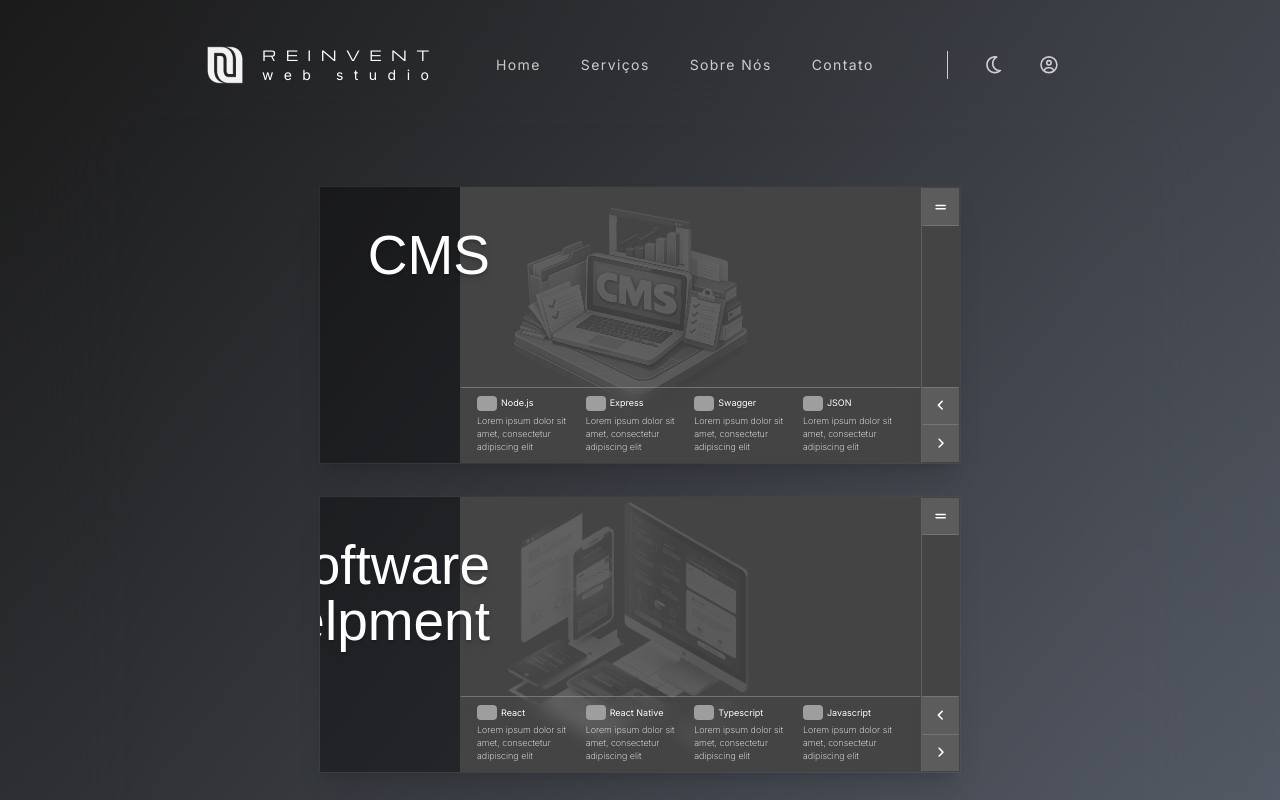
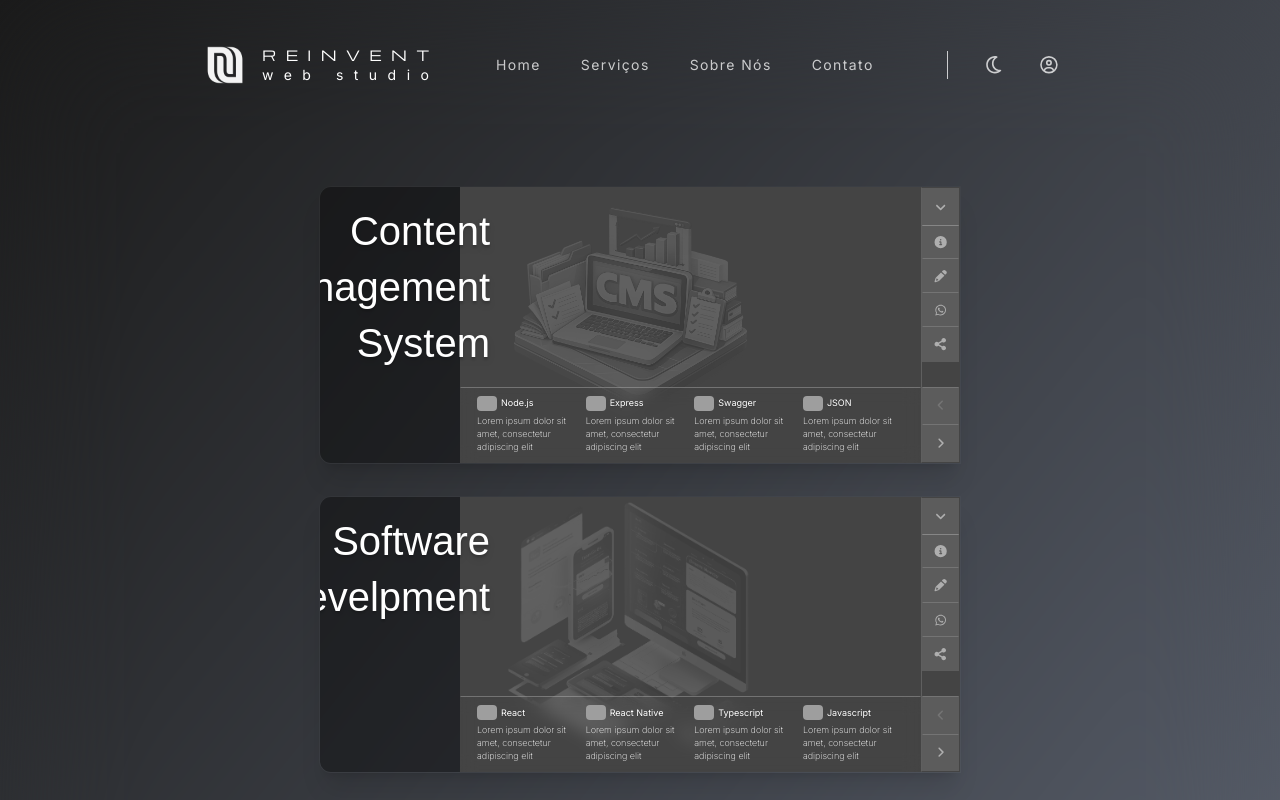
Before and after one commit to reinvent-ws/reinvent, a Next.js app: page / in a window 1280 px wide. Shown: the top 800 px of the page. Built offline with nearby package versions, Linux system fonts and the light colour scheme; grey boxes are pictures that could not be loaded; a web font is replaced by a local one.

Commit message:
Adding a new component to the menu modal, removing two parameters.

```diff
--- /dev/null
+++ b/app/components/mini-menu.tsx
@@ -0,0 +1,17 @@
+import { faWhatsapp } from "@fortawesome/free-brands-svg-icons"
+import { faCircleInfo, faPencil, faShareNodes } from "@fortawesome/free-solid-svg-icons"
+import { FontAwesomeIcon } from "@fortawesome/react-fontawesome"
+
+export const MiniMenu = (()=>{
+
+    const styleIconsAside = 'w-[37.5px] h-[37.5px] flex border border-transparent flex items-center justify-center bg-[#ffffff20] cursor-pointer hover:text-white duration-300 ease-in-out'
+
+    return (
+        <div className='absolute top-[100%] -left-[1px] h-fit flex flex-col items-center'>
+            <FontAwesomeIcon icon={faCircleInfo} size='sm' className={`${styleIconsAside} border-b-[#ffffff25] p-[10px]`}/>
+            <FontAwesomeIcon icon={faPencil} size='sm' className={`${styleIconsAside} border-b-[#ffffff25] p-[10px]`}/>
+            <FontAwesomeIcon icon={faWhatsapp} size='sm' className={`${styleIconsAside} border-b-[#ffffff25] p-[10px]`}/>
+            <FontAwesomeIcon icon={faShareNodes} size='sm' className={`${styleIconsAside} p-[10px]`}/>
+        </div>
+    )
+})
--- a/app/components/sector-card.tsx
+++ b/app/components/sector-card.tsx
@@ -5,15 +5,21 @@ import { Wire_One } from 'next/font/google'
 const fontStyle = Wire_One( {weight: '400', subsets: ['latin']} )
 
 import { FontAwesomeIcon } from '@fortawesome/react-fontawesome'
-import { faAngleLeft, faAngleRight, faBars, faGrip, faGripLines } from '@fortawesome/free-solid-svg-icons'
+import { faAngleDown, faAngleLeft, faAngleRight, faAngleUp } from '@fortawesome/free-solid-svg-icons'
+import { useState } from 'react'
+import { MiniMenu } from './mini-menu'
 
 
-export const SectorCard = (({role, job_img, gradFrom, gradTo, domains}: PropSectorCard) => {
+export const SectorCard = (({role, job_img, domains, open_menu}: PropSectorCard) => {
+
+    const [openMiniMenu, setOpenMiniMenu] = useState<boolean>(open_menu)
+
+    const styleIconsAside = 'w-[37.5px] h-[37.5px] flex border border-transparent flex items-center justify-center bg-[#ffffff20] cursor-pointer hover:text-white duration-300 ease-in-out'
 
     return (
-        <section className='flex w-fit h-[277.5px] border-[1px] border-white/2.5 overflow-hidden shadow-xl'>
+        <section className='flex w-fit h-[277.5px] border-[1px] border-white/2.5 overflow-hidden shadow-xl rounded-tl-xl rounded-bl-xl'>
             <div className="relative w-[140px] bg-[#00000060]">
-                <p className={`${fontStyle.className} absolute -right-[30px] top-10 text-right text-[55px] text-[#ffffff] text-shadow-lg leading-14 font-black`}>{role}</p>
+                <p className={`${fontStyle.className} absolute -right-[30px] top-4 text-right text-[40px] text-[#ffffff] text-shadow-lg leading-14 font-black`}>{role}</p>
             </div>
             <div className={`flex w-[500px] bg-[#444]`}>
                 <div className="relative p-4 flex-1">
@@ -33,7 +39,7 @@ export const SectorCard = (({role, job_img, gradFrom, gradTo, domains}: PropSect
                                         alt=''
                                         width={20}
                                         height={20}
-                                        className='rounded'
+                                        className='rounded hover:grayscale-none ease-in transition-[0.2s]'
                                     />
                                     <p className='text-shadow-sm'>{domain.domain}</p>
                                 </div>
@@ -42,15 +48,23 @@ export const SectorCard = (({role, job_img, gradFrom, gradTo, domains}: PropSect
                         ))}
                     </div>
                 </div>
-                <div className='border border-transparent border-l-[#ffffff25] flex flex-col justify-between'>
-                    <div className='w-[37.5px] h-[37.5px] flex border border-transparent border-b-[#ffffff25] flex items-center justify-center bg-[#ffffff20]'>
-                        <FontAwesomeIcon icon={faGripLines} size='sm'/>
+                <div className='border border-transparent border-l-[#ffffff25] flex flex-col justify-between text-white/50'>
+                    <div
+                        className={`relative ${styleIconsAside} border-b-[#ffffff25] cursor-pointer`}
+                        onClick={() => setOpenMiniMenu(!openMiniMenu)}
+                    >
+                        {openMiniMenu ?
+                        <FontAwesomeIcon icon={faAngleDown} size='sm'/>
+                        :
+                        <FontAwesomeIcon icon={faAngleUp} size='sm'/>
+                        }
+                        <MiniMenu />
                     </div>
                     <div>
-                        <div className='w-[37.5px] h-[37.5px] flex border border-transparent border-t-[#ffffff25] flex items-center justify-center bg-[#ffffff20]'>
+                        <div className={`${styleIconsAside} border-t-[#ffffff25] text-white/15`}>
                             <FontAwesomeIcon icon={faAngleLeft} size='sm'/>
                         </div>
-                        <div className='w-[37.5px] h-[37.5px] flex border border-transparent border-t-[#ffffff25] flex items-center justify-center bg-[#ffffff20]'>
+                        <div className={`${styleIconsAside} border-t-[#ffffff25]`}>
                             <FontAwesomeIcon icon={faAngleRight} size='sm'/>
                         </div>
                     </div>
--- a/app/lists/all-lists.tsx
+++ b/app/lists/all-lists.tsx
@@ -91,31 +91,27 @@ export const domain3: PropDomains[] = [
 
 export const sectorsCard = [
   {
-    role:'CMS',
+    role:'Content Management System',
     job_img: job,
     domain: domain0,
-    gradFrom:'#e4a346',
-    gradTo:'#2d6f73'
+    open_menu: true
   },
   {
     role:'Software Develpment',
     job_img: job1,
     domain: domain1,
-    gradFrom:'#3f5a87',
-    gradTo:'#ac445d'
+    open_menu: true
   },
   {
     role:'Web Design',
     job_img: 'https://cdn3d.iconscout.com/3d/premium/thumb/designer-grafico-3d-icon-png-download-4849606.png',
     domain: domain2,
-    gradFrom: '#942b3a',
-    gradTo:'#662a46'
+    open_menu: true
   },
   {
     role:'Graphic Design',
     job_img: job3,
     domain: domain3,
-    gradFrom: '#942b3a',
-    gradTo:'#662a46'
+    open_menu: true
   },
 ]
--- a/app/page.tsx
+++ b/app/page.tsx
@@ -18,8 +18,7 @@ export default function Home() {
               role={str.role}
               job_img={str.job_img}
               domains={str.domain}
-              gradFrom={str.gradFrom}
-              gradTo={str.gradTo}
+              open_menu={str.open_menu}
             />
           ))}
         </div>
--- a/app/types/all-types.tsx
+++ b/app/types/all-types.tsx
@@ -9,7 +9,6 @@ export interface PropDomains {
 export type PropSectorCard = {
     role: string,
     job_img?: any,
-    gradFrom: ElementType | any,
-    gradTo: ElementType | any,
     domains: PropDomains[]
+    open_menu: boolean
 }
```
